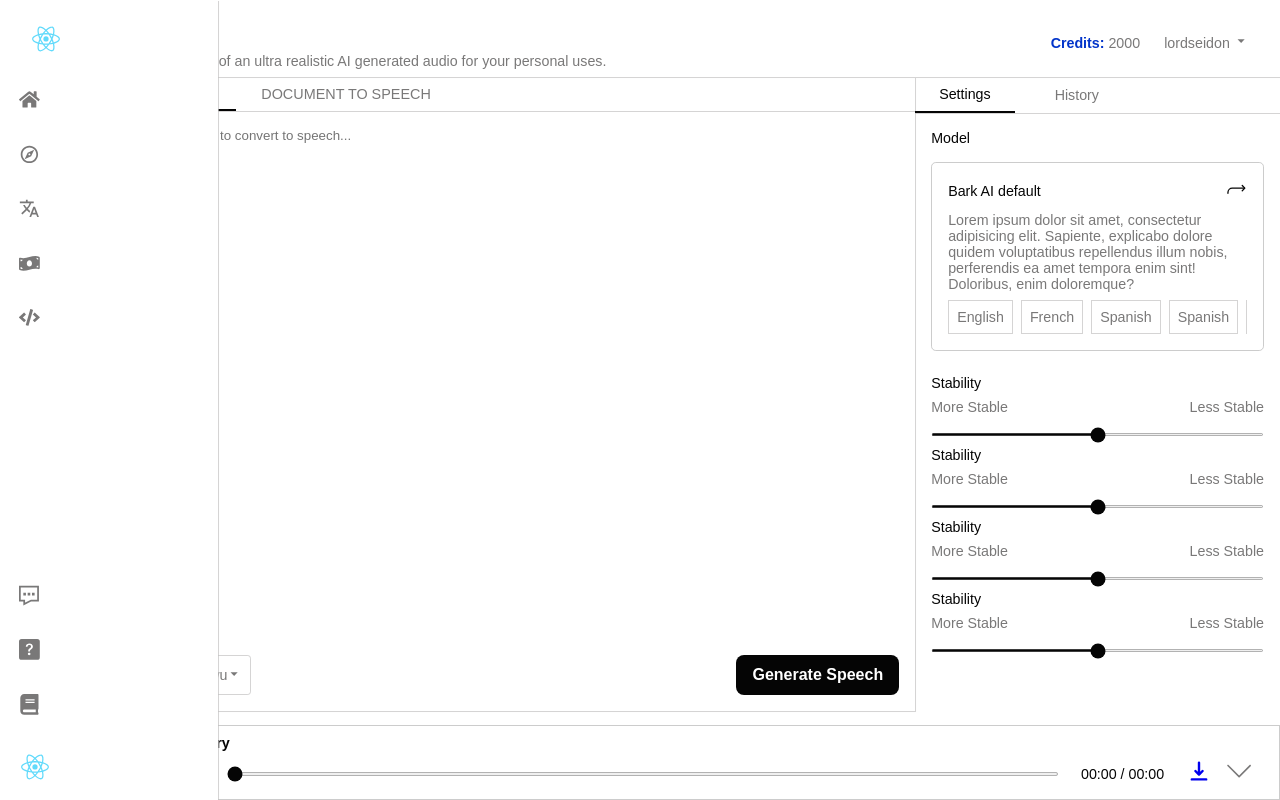
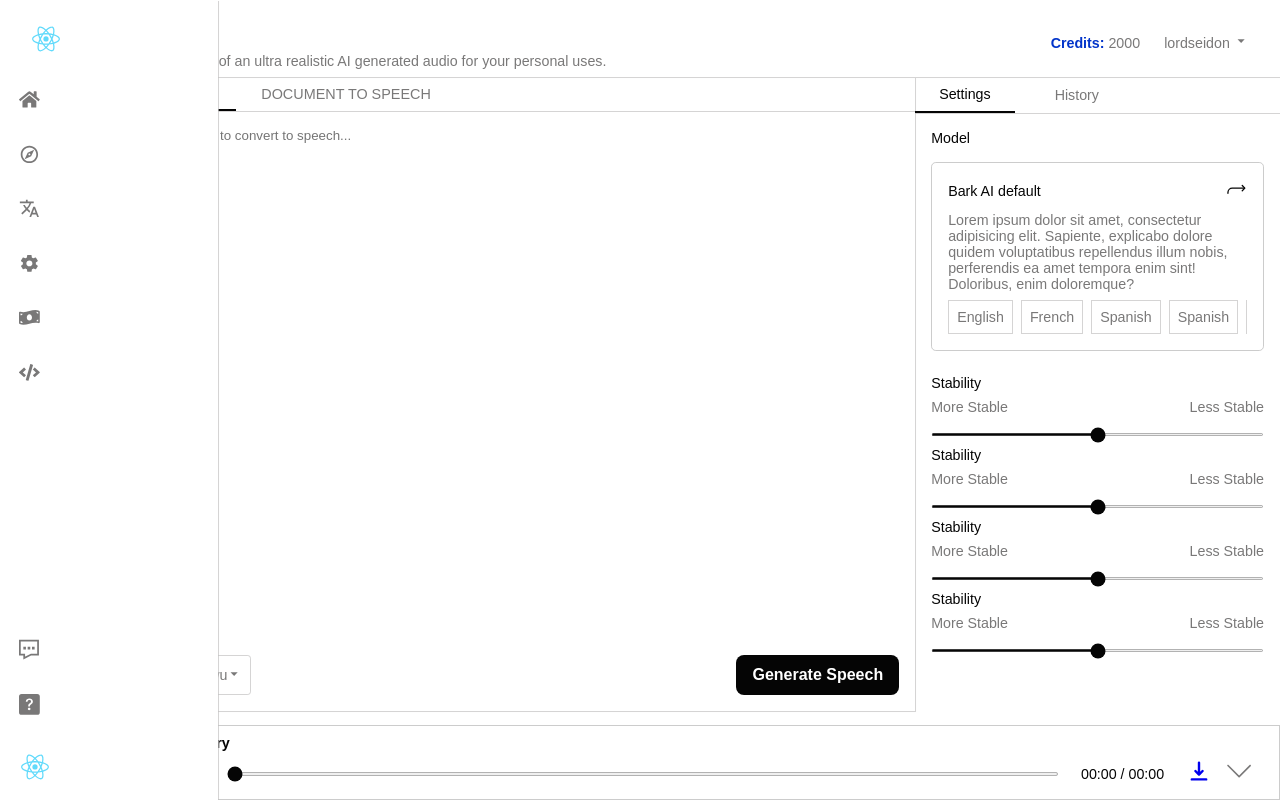
Before and after one commit to Lordsedion/Stellar-Voice, a React (Create React App) app: page / in a window 1280 px wide. Built offline with nearby package versions, Linux system fonts and the light colour scheme.

Commit message:
Added React router to the site to enable navigation of pages

```diff
--- a/src/components/main/nav/Nav.tsx
+++ b/src/components/main/nav/Nav.tsx
@@ -37,7 +37,7 @@ export const Nav = () => {
                 <div className="fourth-nav">
                     <a href="#"><span className='nav-icons'><GrContact/></span><span className='dp-on-hover'>Contact</span></a>
                     <a href="#"><span className='nav-icons'><BsQuestionSquareFill/></span><span className='dp-on-hover'>FAQ</span></a>
-                    <a href="#"><span className='nav-icons'><FaBook/></span><span className='dp-on-hover'>Docs</span></a>
+                    {/* <a href="#"><span className='nav-icons'><FaBook/></span><span className='dp-on-hover'>Docs</span></a> */}
                     <p className='dp-nav'><a href='#'><img src={logo} alt="logo" /> <p className='dp-on-hover'>
                     <p>Lord Seidon</p>
                     <p className='email-dp'>lodianaselora@gmail.com</p>
@@ -59,17 +59,17 @@ export const Nav = () => {
                     <a href="#"><span className='nav-icons'><FaHome/></span><span className='dp-on-hover'>Home</span></a>
                     <a href="#"><span className='nav-icons'><MdOutlineExplore/></span><span className='dp-on-hover'>Explore</span></a>
 
-                    <a href="#"><span className='nav-icons'><MdOutlineTranslate /></span><span className='dp-on-hover'>Translate</span></a>
+                    <a href="#"><span className='nav-icons'><MdOutlineTranslate /></span><span className='dp-on-hover'>History</span></a>
                     {/* <a href="#"><span className='nav-icons'><RiAiGenerate/></span><span className='dp-on-hover'>Generate</span></a> */}
 
-                    {/* <a href="#"><span className='nav-icons'><IoMdSettings/></span><span className='dp-on-hover'>Settings</span></a> */}
+                    <a href="#"><span className='nav-icons'><IoMdSettings/></span><span className='dp-on-hover'>Settings</span></a>
                     <a href="#"><span className='nav-icons'><FaMoneyBillWave/></span><span className='dp-on-hover'>Billing</span></a>
                     <a href="#"><span className='nav-icons'><FaCode/></span><span className='dp-on-hover'>API</span></a>
                 </div>
                 <div className="fourth-nav">
                     <a href="#"><span className='nav-icons'><GrContact/></span><span className='dp-on-hover'>Contact</span></a>
                     <a href="#"><span className='nav-icons'><BsQuestionSquareFill/></span><span className='dp-on-hover'>FAQ</span></a>
-                    <a href="#"><span className='nav-icons'><FaBook/></span><span className='dp-on-hover'>Docs</span></a>
+                    {/* <a href="#"><span className='nav-icons'><FaBook/></span><span className='dp-on-hover'>Docs</span></a> */}
                     <p className='dp-nav'><a href='#'><img src={logo} alt="logo" /> <p className='dp-on-hover'>
                     <p>Lord Seidon</p>
                     <p className='email-dp'>lodianaselora@gmail.com</p>
```
